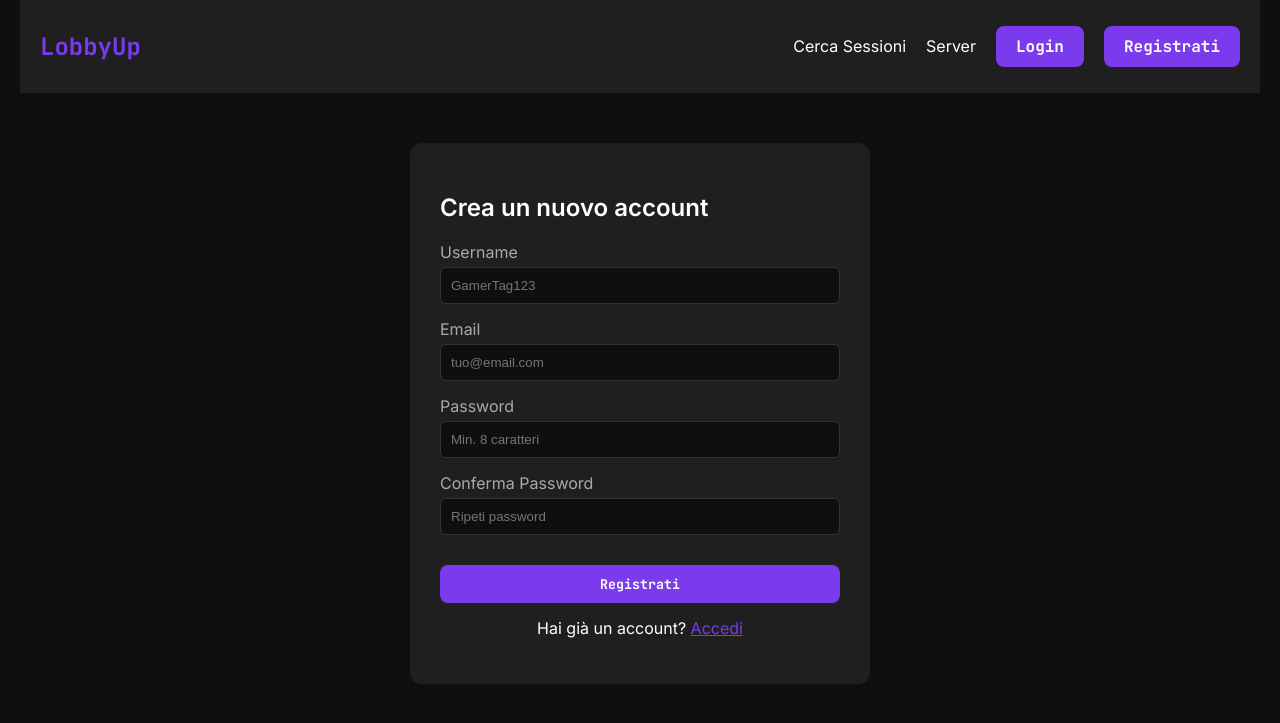
After one commit to Gilbrush/lobbyup, a PHP site: page /register.php in a window 1280 px wide. The commit adds this page. Shown: the top 723 px of the page. Run offline with PHP 8.4, Linux system fonts and the light colour scheme.

Commit message:
update_frontend

```diff
--- a/assets/css/style.css
+++ b/assets/css/style.css
@@ -108,22 +108,108 @@ nav a:hover {
     border-radius: 12px;
     padding: 20px;
     transition: transform 0.2s;
+    position: relative;
+    overflow: hidden;
+    min-height: 250px;
+    display: flex;
+    flex-direction: column;
+    justify-content: flex-end;
 }
 
-.card:hover {
-    transform: translateY(-5px);
+.card::before {
+    content: '';
+    position: absolute;
+    top: 0;
+    left: 0;
+    right: 0;
+    bottom: 0;
+    background: linear-gradient(to bottom, rgba(15,15,15,0.2) 0%, rgba(15,15,15,0.95) 70%);
+    z-index: 1;
+}
+
+.card-header, .card-body, .card-footer {
+    position: relative;
+    z-index: 2;
+}
+
+.card-header {
+    position: absolute;
+    top: 15px;
+    right: 15px;
+    display: flex;
+    align-items: center;
+    gap: 8px;
 }
 
 .card h3 {
     margin-top: 0;
+    margin-bottom: 5px;
+    font-size: 1.4rem;
+    text-shadow: 0 2px 4px rgba(0,0,0,0.8);
+}
+
+.card .desc {
+    font-size: 0.9em;
+    color: #DDD;
+    margin-bottom: 15px;
+    display: -webkit-box;
+    -webkit-line-clamp: 2;
+    -webkit-box-orient: vertical;
+    overflow: hidden;
 }
 
 .card .meta {
     display: flex;
     justify-content: space-between;
+    margin-top: 10px;
+    font-size: 0.85em;
+    color: #CCC;
+    background: rgba(0,0,0,0.5);
+    padding: 8px;
+    border-radius: 6px;
+}
+
+.badge {
+    background-color: var(--primary-color);
+    color: white;
+    padding: 4px 8px;
+    border-radius: 4px;
+    font-size: 0.7em;
+    font-weight: bold;
+    text-transform: uppercase;
+}
+
+.full-width {
+    width: 100%;
     margin-top: 15px;
-    font-size: 0.9em;
+}
+
+.auth-container {
+    max-width: 400px;
+    margin-top: 50px;
+    background: var(--secondary-color);
+    padding: 30px;
+    border-radius: 12px;
+}
+
+.form-group {
+    margin-bottom: 15px;
+}
+
+.form-group label {
+    display: block;
+    margin-bottom: 5px;
     color: #AAA;
+}
+
+.form-group input {
+    width: 100%;
+    padding: 10px;
+    border-radius: 6px;
+    border: 1px solid #333;
+    background: #0F0F0F;
+    color: white;
+    box-sizing: border-box; /* Fix padding issue */
 }
 
 footer {
--- a/assets/js/app.js
+++ b/assets/js/app.js
@@ -1,5 +1,7 @@
 document.addEventListener('DOMContentLoaded', () => {
     console.log('LobbyUp app loaded');
+    updateAuthUI();
+});
 
 // Funzione helper per fetch API
 async function apiCall(endpoint, method = 'GET', data = null) {
@@ -14,14 +16,13 @@ document.addEventListener('DOMContentLoaded', () => {
         options.body = JSON.stringify(data);
     }
 
-        // Aggiungi token se presente
     const token = localStorage.getItem('token');
     if (token) {
         options.headers['Authorization'] = `Bearer ${token}`;
     }
 
     try {
-            const response = await fetch(`/api/${endpoint}`, options);
+        const response = await fetch(`api/${endpoint}`, options);
         return await response.json();
     } catch (error) {
         console.error('API Error:', error);
@@ -29,15 +30,90 @@ document.addEventListener('DOMContentLoaded', () => {
     }
 }
 
-    // Esempio gestione form login
+// Gestione UI Autenticazione
+function updateAuthUI() {
+    const authLinks = document.getElementById('auth-links');
+    const user = JSON.parse(localStorage.getItem('user'));
+
+    if (authLinks) {
+        if (user) {
+            authLinks.innerHTML = `
+                <span style="margin-right: 15px;">Ciao, ${user.username}</span>
+                <button class="btn" onclick="logout()">Logout</button>
+            `;
+        } else {
+            authLinks.innerHTML = `
+                <a href="login.php" class="btn" style="margin-right: 10px;">Login</a>
+                <a href="register.php" class="btn">Registrati</a>
+            `;
+        }
+    }
+}
+
+function logout() {
+    localStorage.removeItem('token');
+    localStorage.removeItem('user');
+    window.location.href = 'index.php';
+}
+
+// Caricamento Sessioni Homepage
+async function loadFeaturedSessions() {
+    const container = document.getElementById('featured-sessions');
+    if (!container) return;
+
+    const res = await apiCall('sessions/search.php');
+
+    if (res.success && res.data.length > 0) {
+        container.innerHTML = res.data.map(session => createSessionCard(session)).join('');
+    } else {
+        container.innerHTML = '<p>Nessuna sessione trovata al momento.</p>';
+    }
+}
+
+// Template Card Sessione
+function createSessionCard(session) {
+    // Fallback images
+    const coverImage = session.cover_image || 'assets/images/default-game.jpg';
+    const platformLogo = session.platform_logo || 'assets/images/default-platform.png'; // Ora i loghi sono nel DB, ma il JOIN deve prenderli
+
+    // Gestione date
+    const date = new Date(session.session_date + 'T' + session.start_time);
+    const dateStr = date.toLocaleDateString('it-IT', { weekday: 'short', day: 'numeric', month: 'short' });
+    const timeStr = date.toLocaleTimeString('it-IT', { hour: '2-digit', minute: '2-digit' });
+
+    return `
+        <div class="card" style="background-image: linear-gradient(rgba(0,0,0,0.8), rgba(0,0,0,0.9)), url('${coverImage}'); background-size: cover; background-position: center;">
+            <div class="card-header">
+                <img src="${platformLogo}" alt="${session.platform_name}" class="platform-icon" style="width: 24px; height: 24px; object-fit: contain; background: white; border-radius: 50%; padding: 2px;">
+                <span class="badge">${session.platform_name}</span>
+            </div>
+            <div class="card-body">
+                <h3>${session.game_name}</h3>
+                <p class="desc">${session.description || 'Nessuna descrizione.'}</p>
+                <div class="meta">
+                    <span class="date">📅 ${dateStr} - ${timeStr}</span>
+                    <span class="players">👥 ${session.current_players}/${session.max_players}</span>
+                </div>
+                <div class="host">
+                    <small>Host: ${session.creator_name}</small>
+                </div>
+            </div>
+            <div class="card-footer">
+                <button class="btn full-width" onclick="joinSession(${session.id})">Unisciti</button>
+            </div>
+        </div>
+    `;
+}
+
+// Gestione Login Form
 const loginForm = document.getElementById('login-form');
 if (loginForm) {
     loginForm.addEventListener('submit', async (e) => {
         e.preventDefault();
-            const email = loginForm.email.value;
-            const password = loginForm.password.value;
+        const formData = new FormData(loginForm);
+        const data = Object.fromEntries(formData.entries());
 
-            const res = await apiCall('auth/login.php', 'POST', { email, password });
+        const res = await apiCall('auth/login.php', 'POST', data);
 
         if (res.success) {
             localStorage.setItem('token', res.data.token);
@@ -49,10 +125,26 @@ document.addEventListener('DOMContentLoaded', () => {
     });
 }
 
-    // Carica sessioni in evidenza (se siamo in home)
-    const sessionsContainer = document.getElementById('featured-sessions');
-    if (sessionsContainer) {
-        // Qui potremmo fare una chiamata reale all'API
-        // apiCall('sessions/search.php').then(data => ... render ...)
+// Gestione Register Form
+const registerForm = document.getElementById('register-form');
+if (registerForm) {
+    registerForm.addEventListener('submit', async (e) => {
+        e.preventDefault();
+        const formData = new FormData(registerForm);
+        const data = Object.fromEntries(formData.entries());
+
+        if (data.password !== data.confirm_password) {
+            alert('Le password non coincidono');
+            return;
+        }
+
+        const res = await apiCall('auth/register.php', 'POST', data);
+
+        if (res.success) {
+            alert('Registrazione completata! Ora puoi effettuare il login.');
+            window.location.href = 'login.php';
+        } else {
+            alert(res.message);
         }
     });
+}
--- /dev/null
+++ b/register.php
@@ -0,0 +1,54 @@
+<?php
+require_once 'config/db.php';
+?>
+<!DOCTYPE html>
+<html lang="it">
+<head>
+    <meta charset="UTF-8">
+    <meta name="viewport" content="width=device-width, initial-scale=1.0">
+    <title>Registrati - LobbyUp</title>
+    <link href="https://fonts.googleapis.com/css2?family=Inter:wght@400;600&family=JetBrains+Mono:wght@700&display=swap" rel="stylesheet">
+    <link rel="stylesheet" href="assets/css/style.css">
+    <link rel="manifest" href="manifest.json">
+</head>
+<body>
+
+    <header class="container">
+        <div class="logo"><a href="index.php" style="color: inherit; text-decoration: none;">LobbyUp</a></div>
+        <nav>
+            <ul>
+                <li><a href="search.php">Cerca Sessioni</a></li>
+                <li><a href="servers.php">Server</a></li>
+                <li><a href="login.php" class="btn">Login</a></li>
+                <li><a href="register.php" class="btn">Registrati</a></li>
+            </ul>
+        </nav>
+    </header>
+
+    <div class="container auth-container">
+        <h2>Crea un nuovo account</h2>
+        <form id="register-form">
+            <div class="form-group">
+                <label for="username">Username</label>
+                <input type="text" id="username" name="username" required placeholder="GamerTag123">
+            </div>
+            <div class="form-group">
+                <label for="email">Email</label>
+                <input type="email" id="email" name="email" required placeholder="tuo@email.com">
+            </div>
+            <div class="form-group">
+                <label for="password">Password</label>
+                <input type="password" id="password" name="password" required placeholder="Min. 8 caratteri">
+            </div>
+            <div class="form-group">
+                <label for="confirm_password">Conferma Password</label>
+                <input type="password" id="confirm_password" name="confirm_password" required placeholder="Ripeti password">
+            </div>
+            <button type="submit" class="btn full-width">Registrati</button>
+            <p style="margin-top: 15px; text-align: center;">Hai già un account? <a href="login.php" style="color: var(--primary-color);">Accedi</a></p>
+        </form>
+    </div>
+
+    <script src="assets/js/app.js"></script>
+</body>
+</html>
```
Also changed, not shown: api/sessions/search.php (+7 -1 lines), index.php (+17 -43 lines), login.php (added, +46 -0 lines), search.php (added, +56 -0 lines), seed_data.sql (added, +42 -0 lines). Lines whose indentation alone changed are shown as unchanged.
